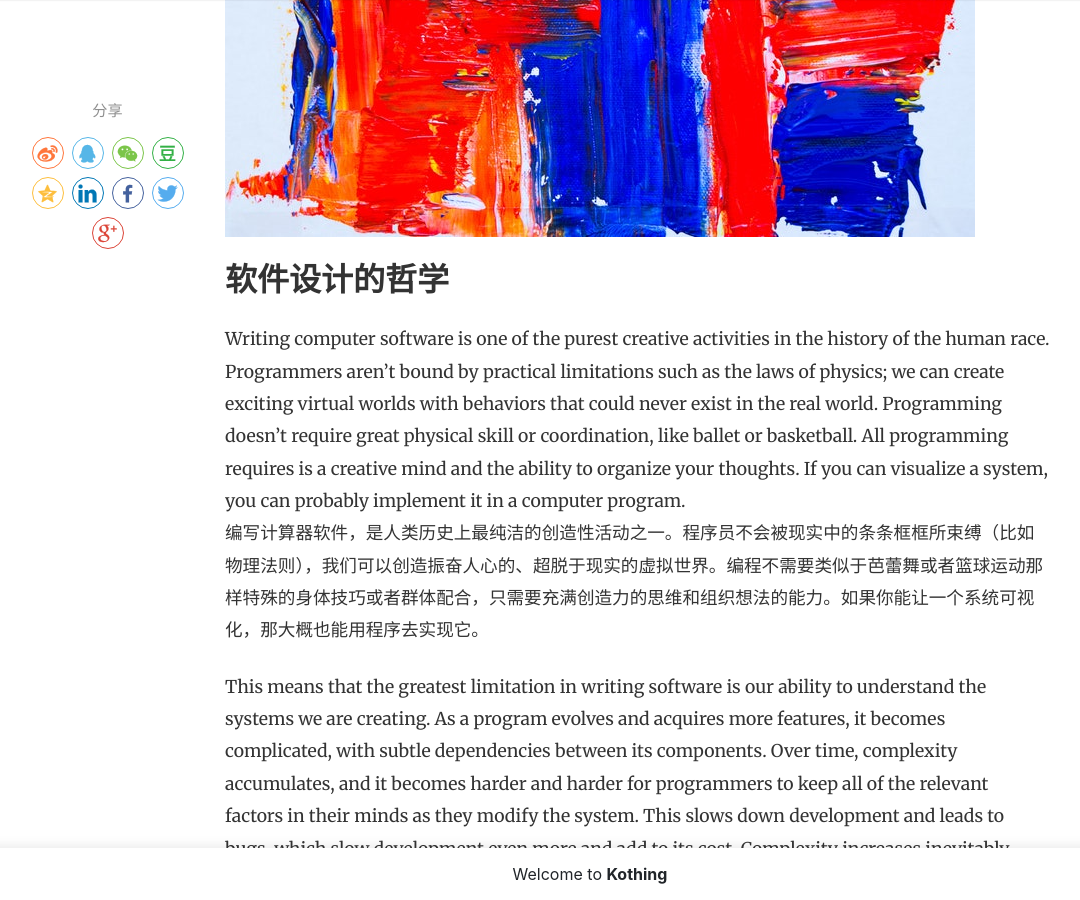
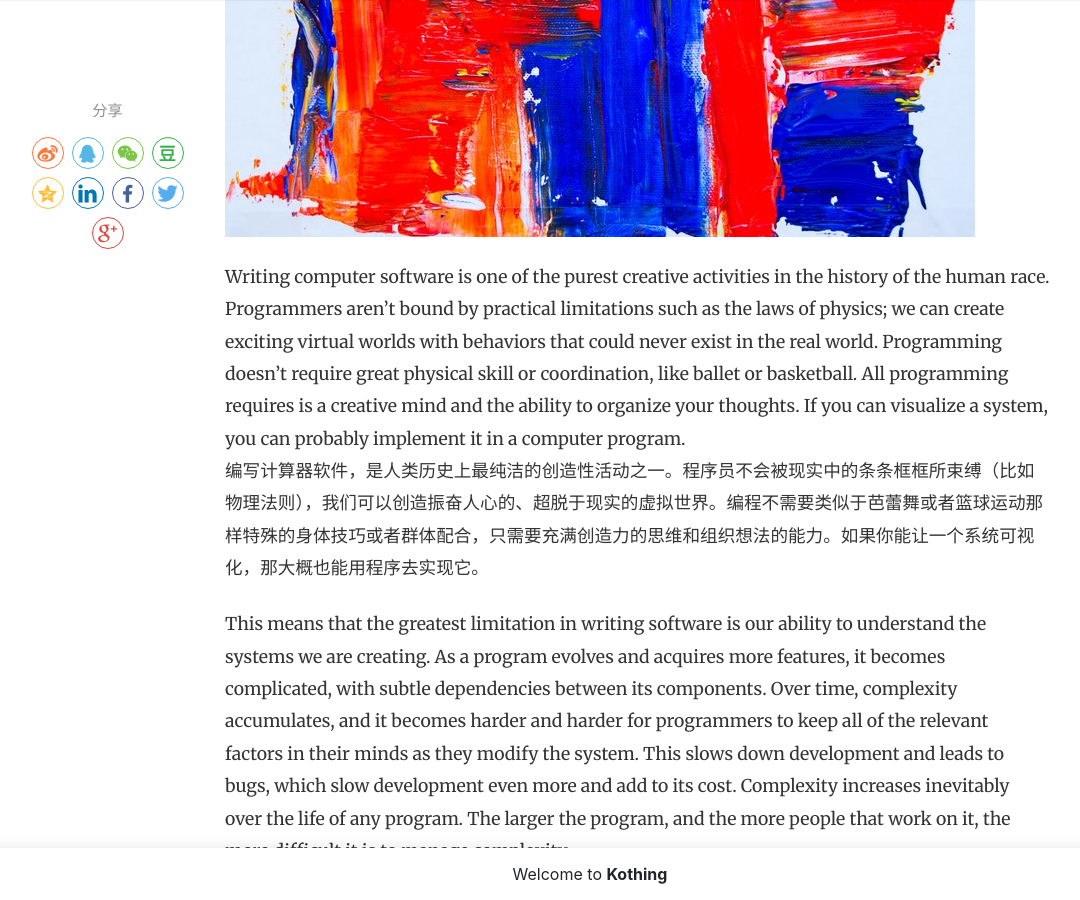
Before and after one commit to kothing/kothing.github.io, a Jekyll site: the page built from _posts/2020-01-04-philosophy-of-software-design.md, in a window 1280 px wide and 900 px high, scrolled down 613 px. Shown: the whole window, without its empty margins (50-1130 px from the left). Built offline with Jekyll 4.4.1, drawn with Linux system fonts in a browser that asks for light colours; nearby versions of some CDN libraries; comment, search, counter and statistics services are not loaded.

Commit message:
Update 2020-01-04-philosophy-of-software-design.md

```diff
--- a/_posts/2020-01-04-philosophy-of-software-design.md
+++ b/_posts/2020-01-04-philosophy-of-software-design.md
@@ -10,8 +10,6 @@ image: assets/images/photo-18.jpg
 hidden: true
 ---
 
-# 软件设计的哲学
-
 Writing computer software is one of the purest creative activities in the history of the human race. Programmers aren’t bound by practical limitations such as the laws of physics; we can create exciting virtual worlds with behaviors that could never exist in the real world. Programming doesn’t require great physical skill or coordination, like ballet or basketball. All programming requires is a creative mind and the ability to organize your thoughts. If you can visualize a system, you can probably implement it in a computer program.
 编写计算器软件，是人类历史上最纯洁的创造性活动之一。程序员不会被现实中的条条框框所束缚（比如物理法则），我们可以创造振奋人心的、超脱于现实的虚拟世界。编程不需要类似于芭蕾舞或者篮球运动那样特殊的身体技巧或者群体配合，只需要充满创造力的思维和组织想法的能力。如果你能让一个系统可视化，那大概也能用程序去实现它。
 
```
